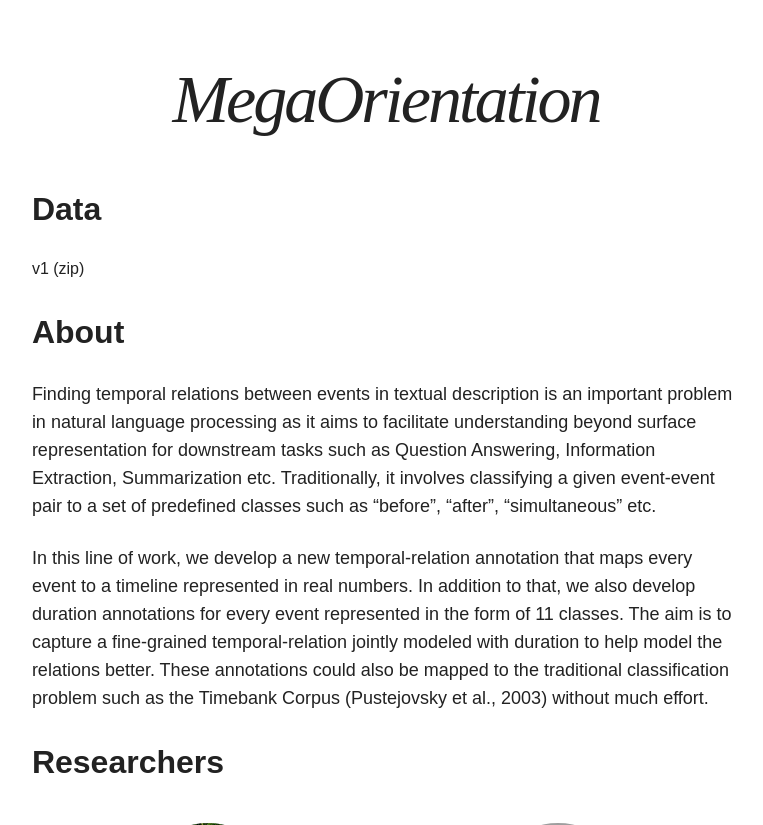
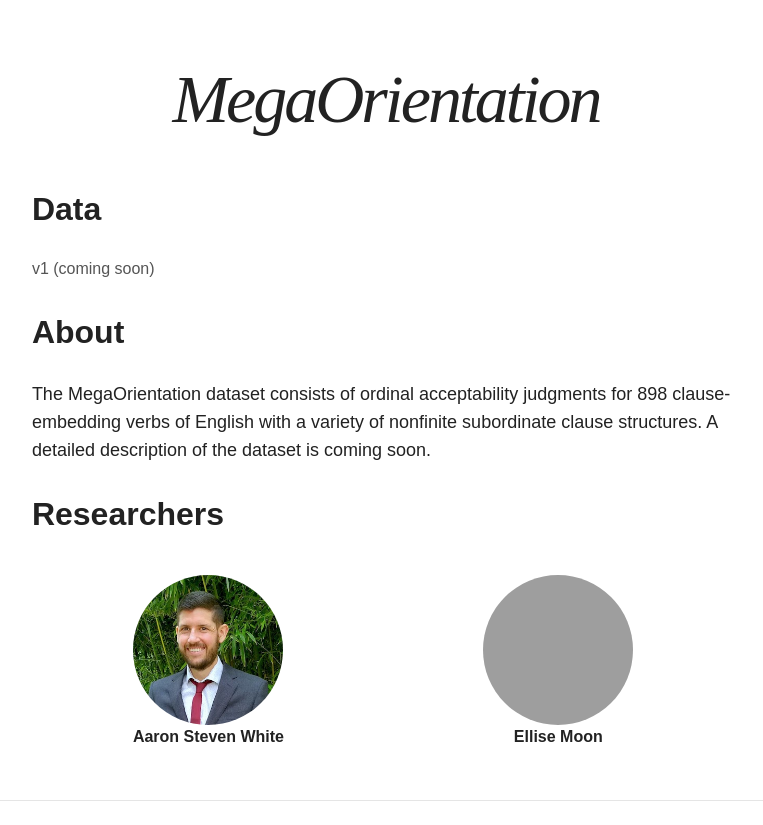
Before and after one commit to MegaAttitude/megaattitude.github.io, a Jekyll site: the page built from projects/mega-orientation/index.md, in a window 1280 px wide and 900 px high, scrolled down 413 px, cut to the strip 0-825 px from the top of the window. Shown: the whole strip, without its empty margins (254-1017 px from the left). Built offline with Jekyll 4.4.1, drawn with Linux system fonts in a browser that asks for light colours; nearby versions of some CDN libraries.

Commit message:
Adds description stub for MegaOrientation and fixes attribute issue for MegaAcceptability metadata

```diff
--- a/_data/projects.yml
+++ b/_data/projects.yml
@@ -8,7 +8,7 @@ megaacceptability:
       filetype: zip
       url: mega-acceptability-v1.zip
       sentences: 50,000
-      verbs: 1,000
+      predicates: 1,000
       frames: 50
     - name: v2
       filetype: zip
@@ -50,8 +50,8 @@ megaorientation:
   url: mega-orientation/
   datasets:
     - name: v1
-      filetype: zip
-      url: mega-orientation-v1.zip
+      filetype: coming soon
+      url: #mega-orientation-v1.zip
       sentences: 2,208
       predicates: 898
       frames: 5
--- a/projects/mega-orientation/index.md
+++ b/projects/mega-orientation/index.md
@@ -4,6 +4,4 @@ handle: megaorientation
 search_omit: true
 ---
 
-Finding temporal relations between events in textual description is an important problem in natural language processing as it aims to facilitate understanding beyond surface representation for downstream tasks such as Question Answering, Information Extraction, Summarization etc. Traditionally, it involves classifying a given event-event pair to a set of predefined classes such as "before", "after", "simultaneous" etc.
-
-In this line of work, we develop a new temporal-relation annotation that maps every event to a timeline represented in real numbers. In addition to that, we also develop duration annotations for every event represented in the form of 11 classes. The aim is to capture a fine-grained temporal-relation jointly modeled with duration to help model the relations better. These annotations could also be mapped to the traditional classification problem such as the Timebank Corpus (Pustejovsky et al., 2003) without much effort.
+The MegaOrientation dataset consists of ordinal acceptability judgments for 898 clause-embedding verbs of English with a variety of nonfinite subordinate clause structures. A detailed description of the dataset is coming soon.
```
Also changed, not shown: projects/mega-veridicality/index.md (+1 -1 lines).
